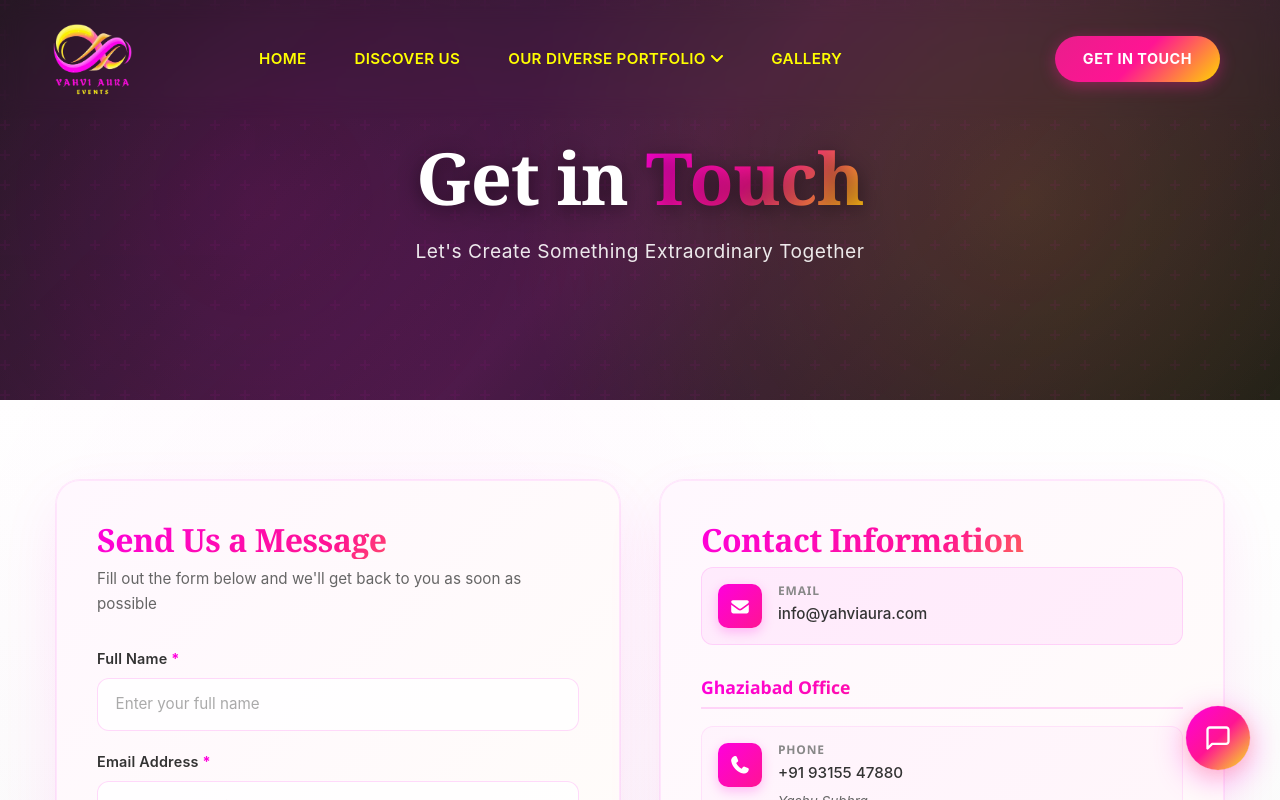
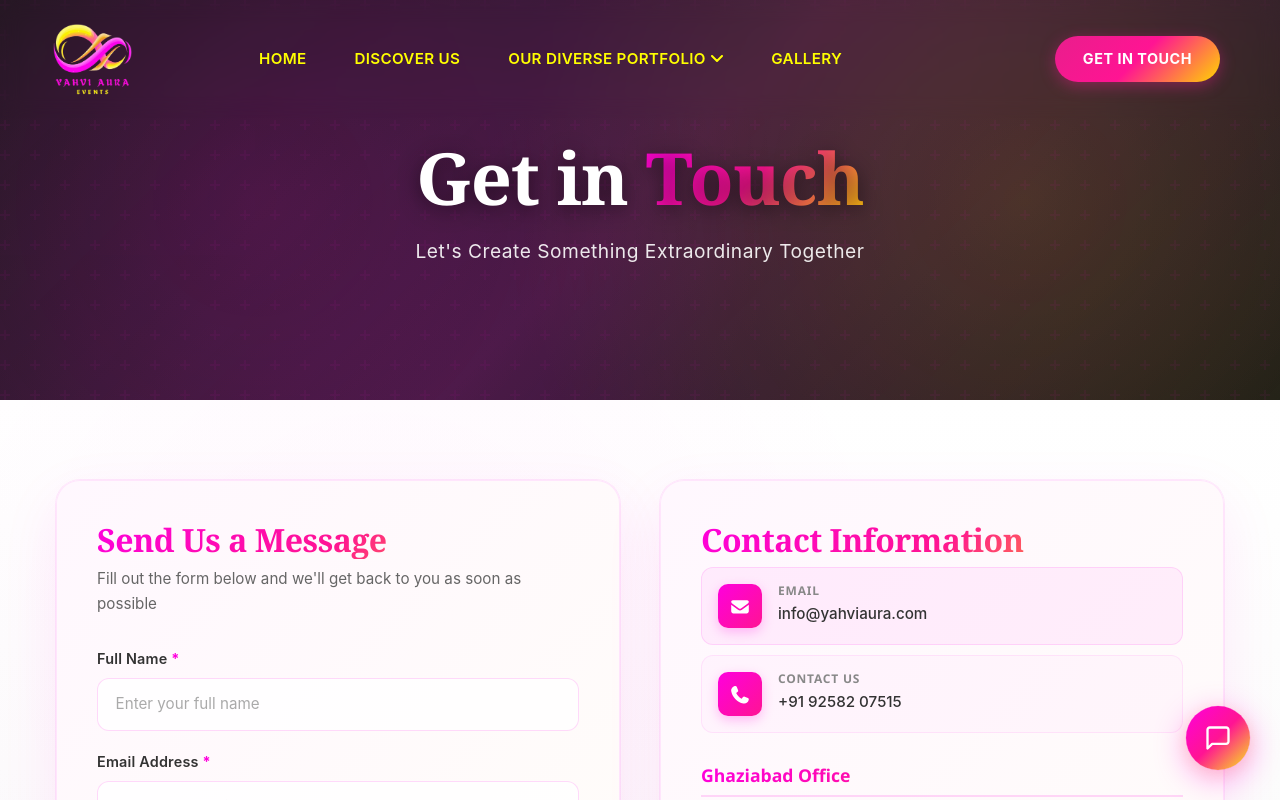
Before and after one commit to yahviauraevents07/yahviaura-website, a React (Vite) app: page /contact in a window 1280 px wide. Shown: the top 800 px of the page. Built offline with nearby package versions, Linux system fonts and the light colour scheme.

Commit message:
maintenance 1

```diff
--- a/src/components/ChatBot.tsx
+++ b/src/components/ChatBot.tsx
@@ -64,7 +64,7 @@ const ChatBot = () => {
   };
 
   const handleWhatsAppClick = () => {
-    window.open('https://wa.me/919315547880?text=Hi! I have a question about Yahvi Aura Events', '_blank');
+    window.open('https://wa.me/919258207515?text=Hi! I have a question about Yahvi Aura Events', '_blank');
   };
 
   return (
--- a/src/data/faqs.ts
+++ b/src/data/faqs.ts
@@ -100,7 +100,7 @@ export const faqs: FAQ[] = [
     category: "Pricing",
     question: "How much do your services cost?",
     keywords: ["cost", "price", "pricing", "how much", "charges", "fees", "rates", "expensive", "affordable"],
-    answer: "Our pricing is customized based on event type, scale, requirements, and services needed. We offer flexible packages to fit various budgets without compromising quality. For a detailed quote tailored to your event, please call us at +91 9315547880 or submit a request through our website. We believe in transparent pricing with no hidden costs."
+    answer: "Our pricing is customized based on event type, scale, requirements, and services needed. We offer flexible packages to fit various budgets without compromising quality. For a detailed quote tailored to your event, please call us at +91 9258207515 or submit a request through our website. We believe in transparent pricing with no hidden costs."
   },
   {
     id: 13,
@@ -146,7 +146,7 @@ export const faqs: FAQ[] = [
     category: "Process",
     question: "How do I book your services?",
     keywords: ["book", "booking", "hire", "get started", "how to book", "reservation"],
-    answer: "Booking is easy! Step 1: Contact us at +91 9315547880 or through our website. Step 2: Schedule a consultation (in-person or virtual) to discuss your vision. Step 3: Receive a customized proposal with pricing. Step 4: Sign agreement and pay advance to secure your date. Step 5: We begin planning your dream event!"
+    answer: "Booking is easy! Step 1: Contact us at +91 9258207515 or through our website. Step 2: Schedule a consultation (in-person or virtual) to discuss your vision. Step 3: Receive a customized proposal with pricing. Step 4: Sign agreement and pay advance to secure your date. Step 5: We begin planning your dream event!"
   },
   {
     id: 19,
@@ -210,14 +210,14 @@ export const faqs: FAQ[] = [
     category: "Contact",
     question: "How can I contact you?",
     keywords: ["contact", "call", "phone", "email", "whatsapp", "reach"],
-    answer: "You can reach us at: Phone/WhatsApp: +91 9315547880, or visit our Contact page on the website to send a message. We respond within 24 hours and are available for consultations via call, WhatsApp, video call, or in-person meetings."
+    answer: "You can reach us at: Phone/WhatsApp: +91 9258207515, or visit our Contact page on the website to send a message. We respond within 24 hours and are available for consultations via call, WhatsApp, video call, or in-person meetings."
   },
   {
     id: 27,
     category: "Contact",
     question: "What are your working hours?",
     keywords: ["hours", "timings", "working hours", "open", "availability"],
-    answer: "Our office hours are Monday-Saturday, 10 AM - 7 PM. However, for urgent event matters and day-of coordination, we're available 24/7. You can reach us anytime via WhatsApp at +91 9315547880."
+    answer: "Our office hours are Monday-Saturday, 10 AM - 7 PM. However, for urgent event matters and day-of coordination, we're available 24/7. You can reach us anytime via WhatsApp at +91 9258207515."
   },
 
   // VENUE
--- a/src/pages/Contact.tsx
+++ b/src/pages/Contact.tsx
@@ -232,6 +232,19 @@ const Contact = () => {
                     </a>
                   </div>
 
+                  {/* Phone Section */}
+                  <div className="office-section" style={{ marginTop: '10px' }}>
+                    <a href="tel:+919258207515" className="contact-info-item contact-info-item--phone">
+                      <div className="contact-info-item__icon">
+                        <FontAwesomeIcon icon={faPhone} />
+                      </div>
+                      <div className="contact-info-item__content">
+                        <h4 className="contact-info-item__label">Contact Us</h4>
+                        <p className="contact-info-item__value">+91 92582 07515</p>
+                      </div>
+                    </a>
+                  </div>
+
                 <p className="contact-form-card__subtitle">
                 </p>
 
@@ -240,13 +253,13 @@ const Contact = () => {
                   <div className="office-section">
                     <h3 className="office-section__title">Ghaziabad Office</h3>
 
-                    <a href="tel:+919315547880" className="contact-info-item">
+                    <a href="tel:+919258207515" className="contact-info-item">
                       <div className="contact-info-item__icon">
                         <FontAwesomeIcon icon={faPhone} />
                       </div>
                       <div className="contact-info-item__content">
                         <h4 className="contact-info-item__label">Phone</h4>
-                        <p className="contact-info-item__value">+91 93155 47880</p>
+                        <p className="contact-info-item__value">+91 92582 07515</p>
                         <p className="contact-info-item__person">Yashu Subhra</p>
                       </div>
                     </a>
@@ -318,7 +331,7 @@ const Contact = () => {
                       <FontAwesomeIcon icon={faFacebook} />
                     </a>
                     <a
-                      href="https://api.whatsapp.com/send/?phone=919315547880&text=Hello%0D%0Alike+to+know+more+infomation&type=phone_number&app_absent=0"
+                      href="https://api.whatsapp.com/send/?phone=919258207515&text=Hello%0D%0Alike+to+know+more+infomation&type=phone_number&app_absent=0"
                       target="_blank"
                       rel="noopener noreferrer"
                       className="contact-info-social__link"
--- a/src/pages/Corporate.tsx
+++ b/src/pages/Corporate.tsx
@@ -212,7 +212,7 @@ const Corporate = () => {
             viewport={{ once: true }}
             transition={{ duration: 0.8, delay: 0.2 }}
           >
-            <a href="tel:+919315547880" className="corporate-cta__button corporate-cta__button--primary">
+            <a href="tel:+919258207515" className="corporate-cta__button corporate-cta__button--primary">
               Request a Tailored Plan
             </a>
           </motion.div>
--- a/src/pages/Experiential.tsx
+++ b/src/pages/Experiential.tsx
@@ -207,7 +207,7 @@ const Experiential = () => {
             </p>
           </div>
           <div className="experiential-cta__buttons">
-            <a href="tel:+919315547880" className="experiential-cta__button experiential-cta__button--primary">
+            <a href="tel:+919258207515" className="experiential-cta__button experiential-cta__button--primary">
               Request a Tailored Plan
             </a>
           </div>
--- a/src/pages/Home.tsx
+++ b/src/pages/Home.tsx
@@ -543,7 +543,7 @@ const Home = () => {
               Let's design your next experience together.
             </p>
             <motion.a
-              href="https://api.whatsapp.com/send/?phone=919315547880&text=Hello%0D%0Alike+to+know+more+infomation&type=phone_number&app_absent=0"
+              href="https://api.whatsapp.com/send/?phone=919258207515&text=Hello%0D%0Alike+to+know+more+infomation&type=phone_number&app_absent=0"
               target="_blank"
               rel="noopener noreferrer"
               className="cta-button"
--- a/src/pages/Social.tsx
+++ b/src/pages/Social.tsx
@@ -216,7 +216,7 @@ const Social = () => {
             viewport={{ once: true }}
             transition={{ duration: 0.8, delay: 0.2 }}
           >
-            <a href="tel:+919315547880" className="social-cta__button social-cta__button--primary">
+            <a href="tel:+919258207515" className="social-cta__button social-cta__button--primary">
               Plan Your Event
             </a>
           </motion.div>
--- a/src/pages/Weddings.tsx
+++ b/src/pages/Weddings.tsx
@@ -231,7 +231,7 @@ const Weddings = () => {
             viewport={{ once: true }}
             transition={{ duration: 0.8, delay: 0.2 }}
           >
-            <a href="tel:+919315547880" className="weddings-cta__button weddings-cta__button--primary">
+            <a href="tel:+919258207515" className="weddings-cta__button weddings-cta__button--primary">
               Book a Consultation
             </a>
           </motion.div>
```
